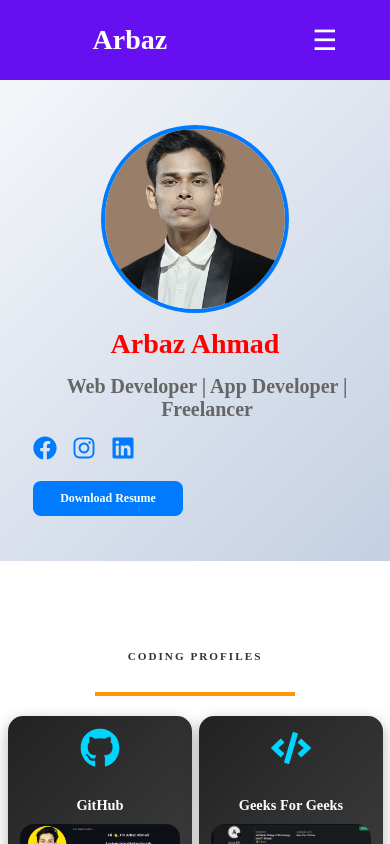
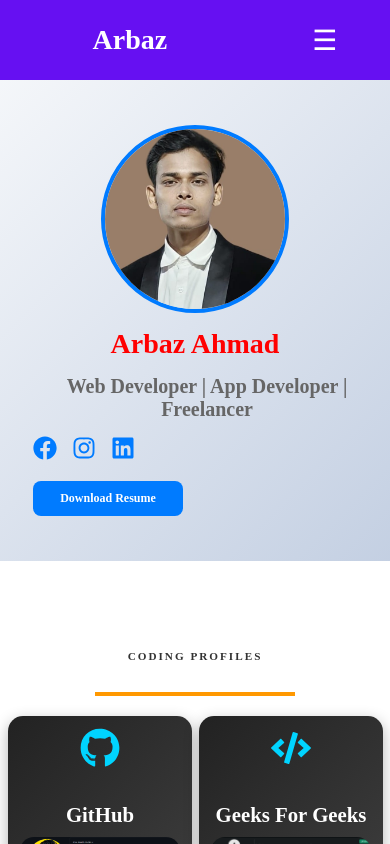
Before and after one commit to Arbaz-Ahmad95/webarbaz, a React (Vite) app in the folder interface/: page / in a window 390 px wide. Shown: the top 844 px of the page. Built offline with nearby package versions, Linux system fonts and the light colour scheme.

Commit message:
some changes for  mobile screen

```diff
--- a/interface/src/components/CodingProfileCard.css
+++ b/interface/src/components/CodingProfileCard.css
@@ -145,7 +145,7 @@
 
   /* ✅ Adjust text for smaller screens */
   .profile-card h3 {
-    font-size: 0.9rem !important;
+    font-size: 1.3rem !important;
   }
 
   .profile-card p {
--- a/interface/src/components/navbar.css
+++ b/interface/src/components/navbar.css
@@ -38,7 +38,7 @@ html {
   display: none;
   font-size: 28px;
   cursor: pointer;
-  color: white;
+  color: white !important;
 }
 .nav-logo{
   font-size: 28px !important;
```
